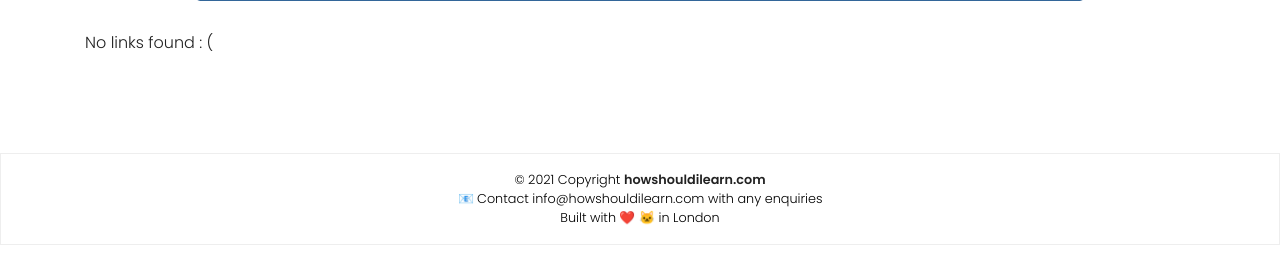
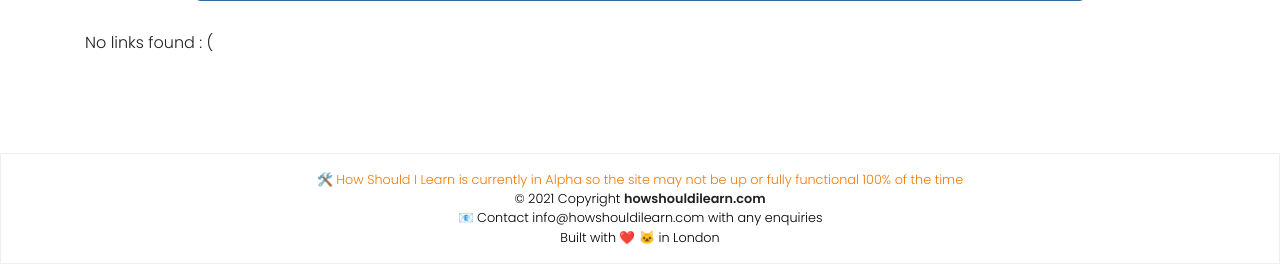
Before and after one commit to nrimsky/livlearn-v0, a Django app: page / in a window 1280 px wide. Shown: the part 607-871 px from the top of the page. Run offline with Django 3.2, Linux system fonts and the light colour scheme; data that the repository does not hold is empty; some libraries are stand-ins or nearby versions; some web fonts are replaced.

Commit message:
footer and meta tag

```diff
--- a/links/templates/links/index.html
+++ b/links/templates/links/index.html
@@ -39,7 +39,8 @@
                     <div class="card">
                         <h3 class="card-header h5">{{ link.name }}</h3>
                         <div class="card-body d-flex flex-column">
-                            <p class="likes-text"><i class="fas fa-heart"></i> {{ link.number_of_likes }} Like{{ link.number_of_likes|pluralize }}</p>
+                            <p class="likes-text"><i class="fas fa-heart"></i> {{ link.number_of_likes }}
+                                Like{{ link.number_of_likes|pluralize }}</p>
                             <ul class="card-text">
                                 {% for tag in link.tags.all %}
                                     <li>{{ tag.name }}</li>
@@ -48,7 +49,8 @@
                                 <li>{{ link.get_type_display }}</li>
                             </ul>
                             <div class="mt-auto flex-row-lg d-flex-lg">
-                                <a href="{% url 'links:detail' link.id %}" class="btn btn-outline-info mt-2 mr-lg-3 ">More details</a>
+                                <a href="{% url 'links:detail' link.id %}" class="btn btn-outline-info mt-2 mr-lg-3 ">More
+                                    details</a>
                                 <a href="{{ link.url }}" class="btn btn-outline-primary mt-2">Access resource</a>
                             </div>
                         </div>
--- a/templates/base.html
+++ b/templates/base.html
@@ -6,6 +6,7 @@
     <!-- Required meta tags -->
     <meta charset="utf-8">
     <meta name="viewport" content="width=device-width, initial-scale=1, shrink-to-fit=no">
+    <meta name="Description" content="How Should I Learn is a curated collection of the best learning resources on a wide variety of topics. Discover the most popular and engaging educational videos, blogs, books and courses carefully chosen to optimise your learning journey.">
 
     <link rel="shortcut icon" type="image/png" href="{% static 'favicon.ico' %}"/>
 
@@ -44,6 +45,7 @@
     <!-- https://mdbootstrap.com/docs/standard/navigation/footer/ -->
     <footer id="footer">
         <div class="text-center p-3 bg-light">
+            <small class="footer-small text-danger">🛠️️ How Should I Learn is currently in Alpha so the site may not be up or fully functional 100% of the time</small>
             <small class="footer-small">© 2021 Copyright <a class="text-dark" href="https://www.howshouldilearn.com/">howshouldilearn.com</a></small>
             <small class="footer-small">📧 Contact info@howshouldilearn.com with any enquiries</small>
             <small class="footer-small">Built with ❤️ 🐱 in London</small>
```
